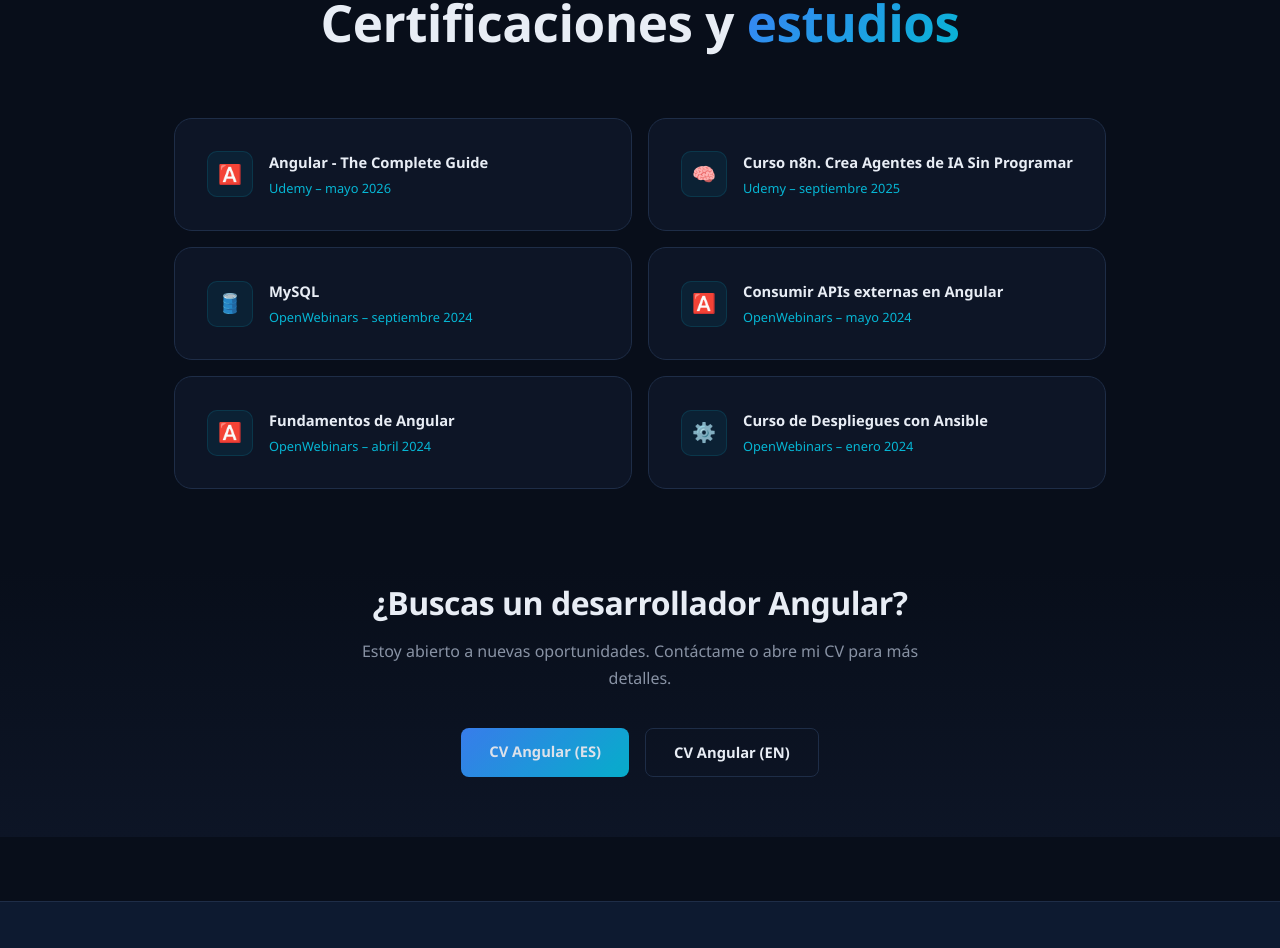
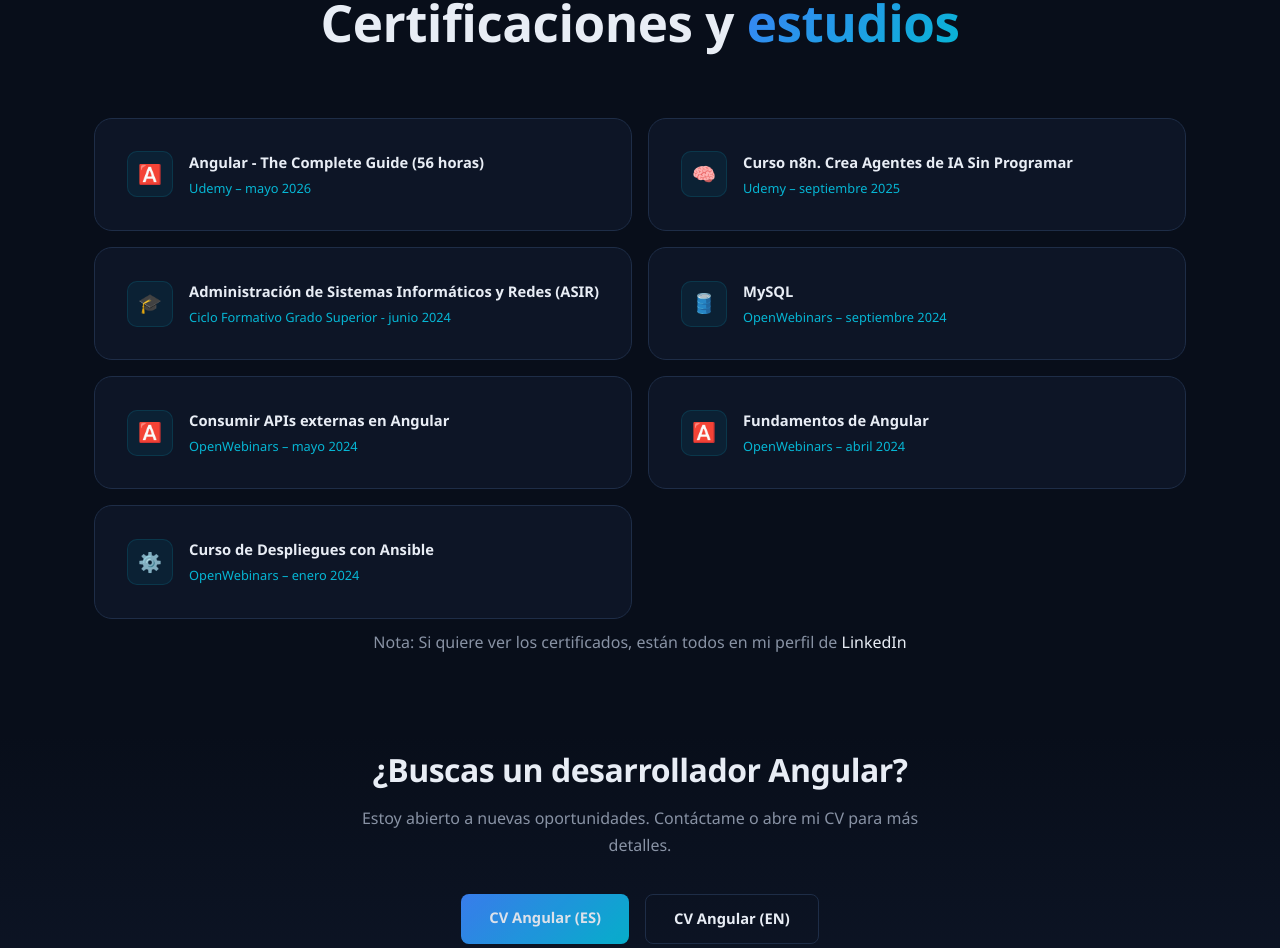
Before and after one commit to miler2/modern-dark-blue, an Angular app: page /angular in a window 1280 px wide. Shown: the part 3107-4055 px from the top of the page. Built offline with nearby package versions, Linux system fonts and the light colour scheme.

Commit message:
Added a note for certifications

```diff
--- a/src/app/navbar/navbar.scss
+++ b/src/app/navbar/navbar.scss
@@ -22,7 +22,6 @@ nav {
 }
 
 a {
-    cursor: pointer;
     color: var(--text_muted);
     font-size: .9rem;
     padding: .5rem .85rem;
--- a/src/app/sections/certificaciones/certificaciones.html
+++ b/src/app/sections/certificaciones/certificaciones.html
@@ -6,7 +6,7 @@
             <div class="box">
                 <div class="icon">🅰️</div>
                 <div>
-                    <div class="cert-title">Angular - The Complete Guide</div>
+                    <div class="cert-title">Angular - The Complete Guide (56 horas)</div>
                     <div class="cert-org">Udemy – mayo 2026</div>
                 </div>
             </div>
@@ -20,7 +20,6 @@
                 </div>
             </div>
         }
-        @if (router.url === '/redes') {
         <div class="box">
             <div class="icon">🎓</div>
             <div>
@@ -28,7 +27,6 @@
                 <div class="cert-org">Ciclo Formativo Grado Superior - junio 2024</div>
             </div>
         </div>
-        }
         @if (router.url === '/angular') {
             <div class="box">
                 <div class="icon">🛢️</div>
@@ -84,4 +82,5 @@
             </div>
         }
     </div>
+    <p>Nota: Si quiere ver los certificados, están todos en mi perfil de <a href="https://www.linkedin.com/in/miguel-almagro-9143a6319" target="_blank" draggable="false">LinkedIn</a></p>
 </section>
--- a/src/app/sections/certificaciones/certificaciones.scss
+++ b/src/app/sections/certificaciones/certificaciones.scss
@@ -1,3 +1,16 @@
+p {
+    margin-top: 10px;
+}
+
+a {
+    color: var(--text_main);
+}
+
+a:hover {
+    color: var(--text_muted);
+    transition: var(--transition);
+}
+
 .formacion > .box_container {
     grid-template-columns: repeat(2, 1fr);
 
```
Lines whose indentation alone changed are shown as unchanged.
